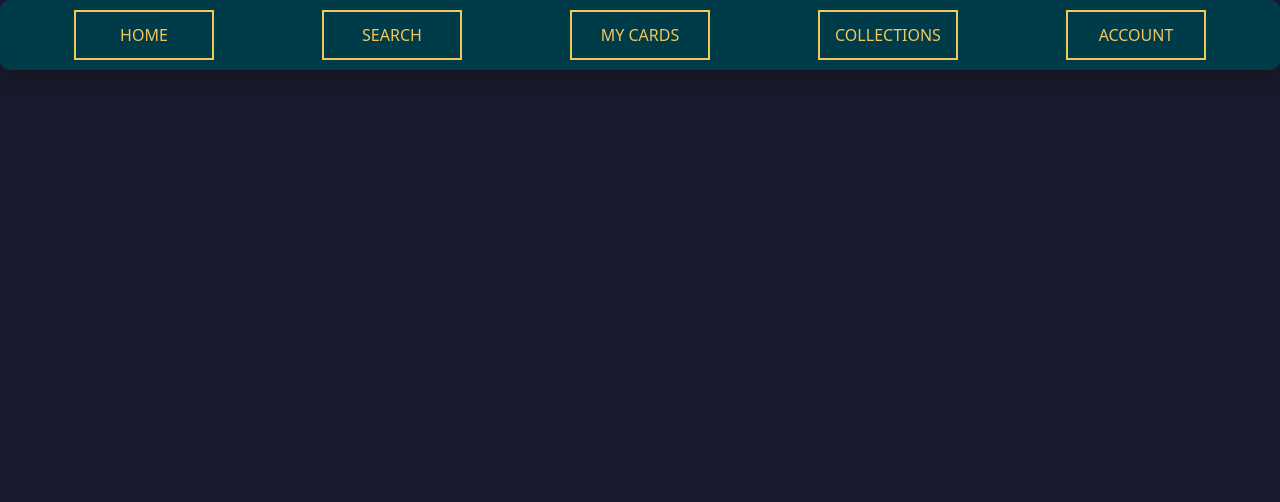
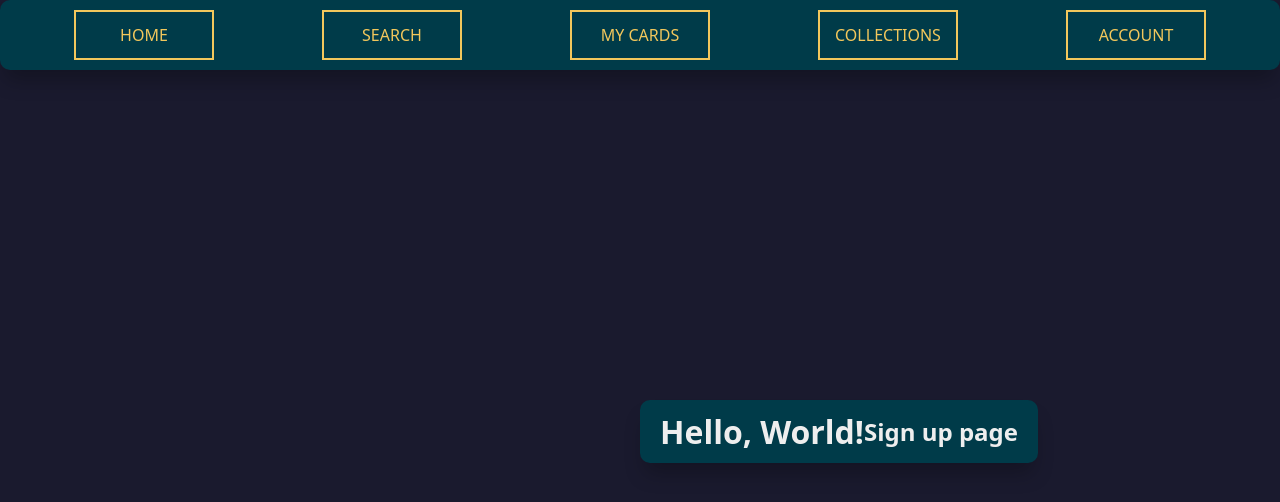
Before and after one commit to COS420-S2025/Team-C, a React (Create React App) app: page /account/sign-up in a window 1280 px wide. Shown: the top 502 px of the page. Built offline with nearby package versions, Linux system fonts and the light colour scheme.

Commit message:
Add foundations for signup/login pages

```diff
--- a/src/App.tsx
+++ b/src/App.tsx
@@ -2,6 +2,8 @@ import React from "react";
 import { BrowserRouter, Routes, Route } from "react-router-dom";
 import Home from "./pages/home";
 import Account from "./pages/account/account";
+import Signup from "./pages/account/signup";
+import Login from "./pages/account/login";
 import Navbar from "./components/navbar/navbar";
 
 function App(): React.JSX.Element {
@@ -15,6 +17,8 @@ function App(): React.JSX.Element {
         <Routes>
           <Route path="/" element={<Home />} />
           <Route path="/account" element={<Account />} />
+          <Route path="/account/sign-up" element={<Signup />} />
+          <Route path="/account/log-in" element={<Login />} />
         </Routes>
       </BrowserRouter>
     </div>
--- /dev/null
+++ b/src/pages/account/login.tsx
@@ -0,0 +1,8 @@
+export default function Login() {
+  return (
+    <div className="app-account">
+      <h1>Hello, World!</h1>
+      <h2>Log in page</h2>
+    </div>
+  );
+}
--- /dev/null
+++ b/src/pages/account/signup.tsx
@@ -0,0 +1,8 @@
+export default function Signup() {
+  return (
+    <div className="app-account">
+      <h1>Hello, World!</h1>
+      <h2>Sign up page</h2>
+    </div>
+  );
+}
```
